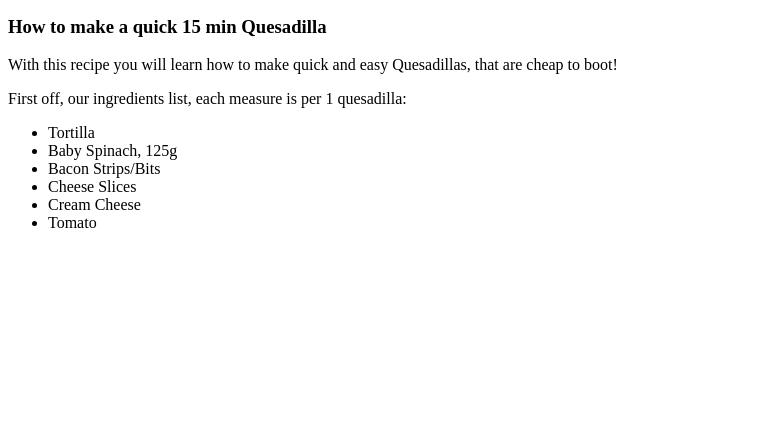
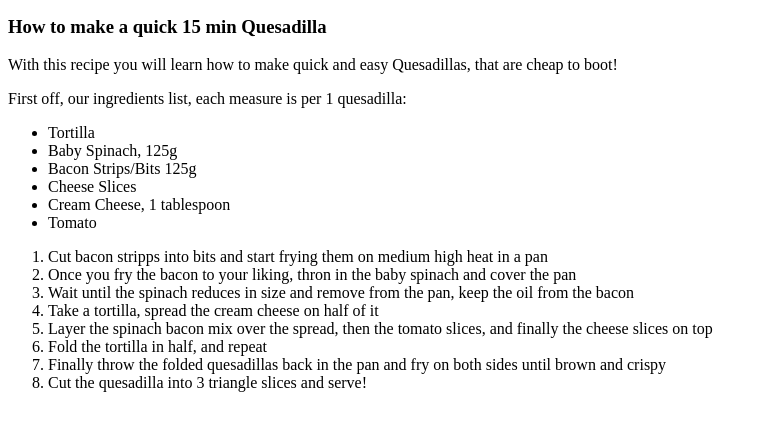
Before and after one commit to miland93/odin-recipes, a plain HTML site: page recipes/quesadilla.html in a window 1280 px wide. Shown: the part 101-532 px from the top of the page, without its empty margins (0-767 px from the left). Drawn offline with Linux system fonts and the light colour scheme.

Commit message:
Added cooking steps for the Quesadilla recipe, fixed typo in the Curry recipe

```diff
--- a/recipes/quesadilla.html
+++ b/recipes/quesadilla.html
@@ -15,13 +15,20 @@
     <ul>
         <li>Tortilla</li>
         <li>Baby Spinach, 125g</li>
-        <li>Bacon Strips/Bits</li>
+        <li>Bacon Strips/Bits 125g</li>
         <li>Cheese Slices</li>
-        <li>Cream Cheese</li>
+        <li>Cream Cheese, 1 tablespoon</li>
         <li>Tomato</li>
     </ul>
     <ol>
-
+        <li>Cut bacon stripps into bits and start frying them on medium high heat in a pan</li>
+        <li>Once you fry the bacon to your liking, thron in the baby spinach and cover the pan</li>
+        <li>Wait until the spinach reduces in size and remove from the pan, keep the oil from the bacon</li>
+        <li>Take a tortilla, spread the cream cheese on half of it</li>
+        <li>Layer the spinach bacon mix over the spread, then the tomato slices, and finally the cheese slices on top</li>
+        <li>Fold the tortilla in half, and repeat</li>
+        <li>Finally throw the folded quesadillas back in the pan and fry on both sides until brown and crispy</li>
+        <li>Cut the quesadilla into 3 triangle slices and serve!</li>
     </ol>
 </body>
 </html>
```
Also changed, not shown: recipes/curry-rice.html (+1 -1 lines).
